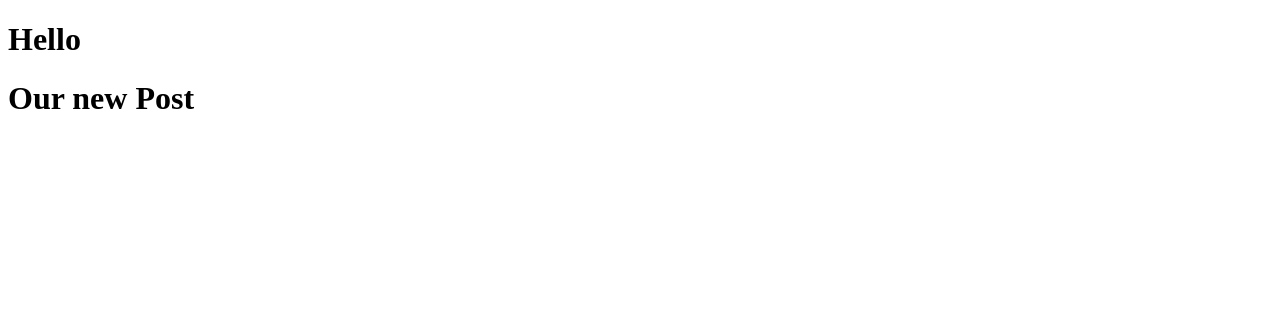
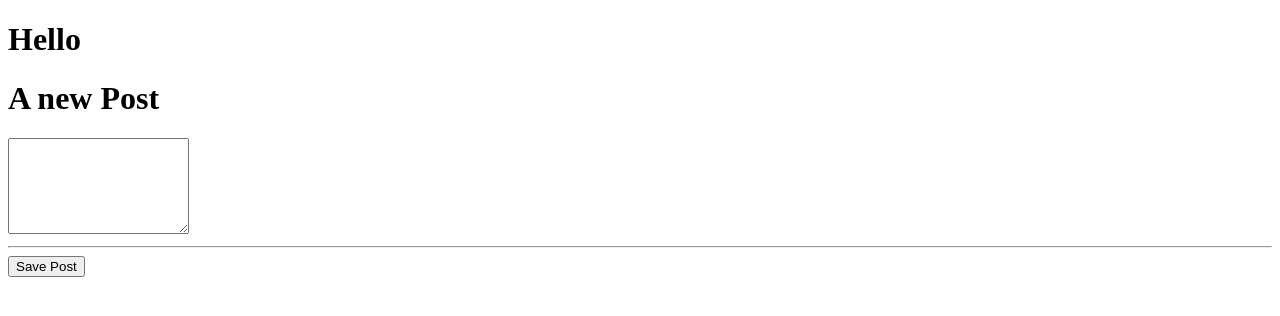
Before and after one commit to diCaminha/post-saved, an Angular app: page / in a window 1280 px wide. Shown: the top 316 px of the page. Built offline with nearby package versions, Linux system fonts and the light colour scheme.

Commit message:
using event binding

```diff
--- a/src/app/posts/new-post/ new-post.component.ts
+++ b/src/app/posts/new-post/ new-post.component.ts
@@ -6,4 +6,9 @@ import { Component } from '@angular/core';
 })
 export class NewPostComponent {
 
+    newPost = "";
+
+    onClickSavePost(postInput: HTMLTextAreaElement) {
+        this.newPost = postInput.value;
+    }
 }
--- a/src/app/posts/new-post/new-post.component.html
+++ b/src/app/posts/new-post/new-post.component.html
@@ -1 +1,5 @@
-<h1>Our new Post</h1>
+<h1>A new Post</h1>
+<textarea rows="6" [value]="newPost" #postInput></textarea>
+<hr>
+<button (click)="onClickSavePost(postInput)">Save Post</button>
+<p> {{newPost}} </p>
```
